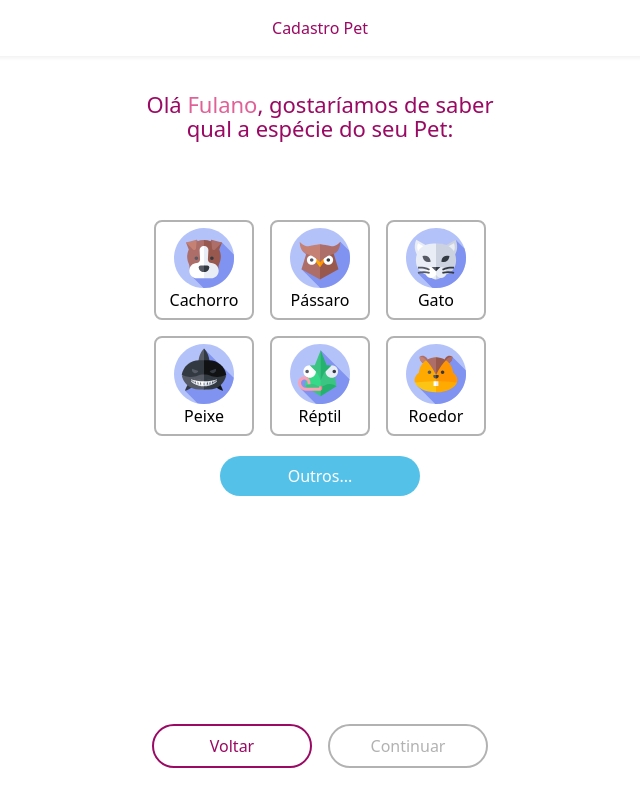
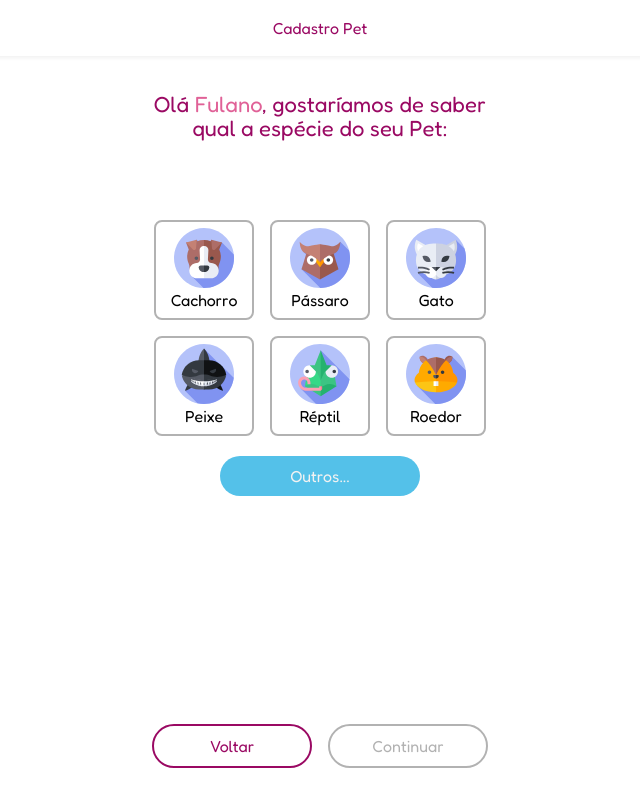
Before and after one commit to PetJournal/petjournal.web, a Next.js app: page /pet-register/species in a window 1280 px wide. Shown: the whole page, without its empty margins (320-960 px from the left). Built offline with nearby package versions, Linux system fonts and the light colour scheme; what miragejs would draw is missing.

Commit message:
chore: cofigure tailwind.config.js

```diff
--- a/src/pages/pet-register/species.tsx
+++ b/src/pages/pet-register/species.tsx
@@ -1,6 +1,13 @@
 import SpeciesCard from '@/components/SpeciesCard';
 import Link from 'next/link';
 import { useEffect, useState } from 'react';
+import { Fredoka } from '@next/font/google';
+
+const fredoka = Fredoka({
+  subsets: ['latin'],
+  weight: ['400', '500', '600', '700'],
+  variable: '--font-fredoka',
+});
 
 function Species() {
   const [isInputActive, setIsInputActive] = useState<boolean>(false);
@@ -21,13 +28,13 @@ function Species() {
   ];
 
   return (
-    <>
+    <div className={`${fredoka.variable} font-sans`}>
       <header className="flex items-center justify-center h-14 font-normal text-base shadow-[0_2px_4px_0_rgba(0,0,0,0.06)] mb-9">
-        <h1 className="text-[#9A0963]">Cadastro Pet</h1>
+        <h1 className="text-primary-400">Cadastro Pet</h1>
       </header>
       <main className="max-w-sm mx-auto flex flex-col items-center">
-        <h2 className="text-[#9A0963] text-center text-[22px] leading-6 px-2">
-          Olá <span className="text-[#E06197]">Fulano</span>, gostaríamos de
+        <h2 className="text-primary-400 text-center text-[22px] leading-6 px-2">
+          Olá <span className="text-primary-300">Fulano</span>, gostaríamos de
           saber qual a espécie do seu Pet:
         </h2>
 
@@ -44,7 +51,7 @@ function Species() {
         </div>
 
         <button
-          className="bg-[#54C1E9] w-[200px] py-2 rounded-3xl mt-5 text-white hover:bg-[#77DAF4] focus:bg-[#77DAF4] transition-colors"
+          className="bg-link-400 w-[200px] py-2 rounded-3xl mt-5 text-gray-100 hover:bg-link-300 focus:bg-link-300 transition-colors"
           onClick={() => {
             setIsInputActive(!isInputActive);
             setSelectedSpecies('');
@@ -55,14 +62,17 @@ function Species() {
 
         {isInputActive && (
           <div className="mt-10">
-            <label htmlFor="species" className="self-start ml-3 text-[#9A0963]">
+            <label
+              htmlFor="species"
+              className="self-start ml-3 text-primary-400"
+            >
               Insira a espécie:
             </label>
             <input
               type="text"
               name="species"
               placeholder="Digite aqui..."
-              className="border-2 border-[#B2B2B2] rounded-lg px-3 py-2 w-full outline-none"
+              className="border-2 border-gray-300 rounded-lg px-3 py-2 w-full outline-none"
               value={selectedSpecies}
               onChange={(e) => setSelectedSpecies(e.target.value)}
             />
@@ -72,19 +82,19 @@ function Species() {
         <div className="absolute bottom-8 flex gap-4">
           <Link
             href="/pet-register"
-            className="text-[#9A0963] border-2 border-[#9A0963] rounded-3xl w-40 py-2 text-center"
+            className="text-primary-400 border-2 border-primary-400 rounded-3xl w-40 py-2 text-center"
           >
             Voltar
           </Link>
           <button
             disabled={isContinueDisabled}
-            className="bg-[#9A0963] text-white rounded-3xl w-40 py-2 disabled:text-[#B2B2B2] disabled:border-2 disabled:border-[#B2B2B2] disabled:bg-transparent"
+            className="bg-primary-400 text-gray-100 rounded-3xl w-40 py-2 disabled:text-gray-300 disabled:border-2 disabled:border-gray-300 disabled:bg-transparent"
           >
             Continuar
           </button>
         </div>
       </main>
-    </>
+    </div>
   );
 }
 
--- a/tailwind.config.js
+++ b/tailwind.config.js
@@ -9,7 +9,25 @@ module.exports = {
     './src/**/*.{js,ts,jsx,tsx,mdx}',
   ],
   theme: {
-    extend: {},
+    extend: {
+      fontFamily: {
+        sans: ['var(--font-fredoka)'],
+      },
+      colors: {
+        primary: {
+          300: '#E06197',
+          400: '#9A0963',
+        },
+        gray: {
+          100: '#F2F2F2',
+          300: '#B2B2B2',
+        },
+        link: {
+          300: '#77DAF4',
+          400: '#54C1E9',
+        },
+      },
+    },
   },
   plugins: [],
 };
```
